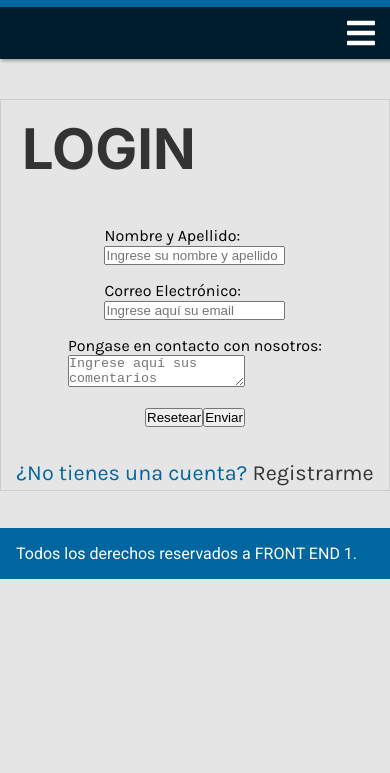
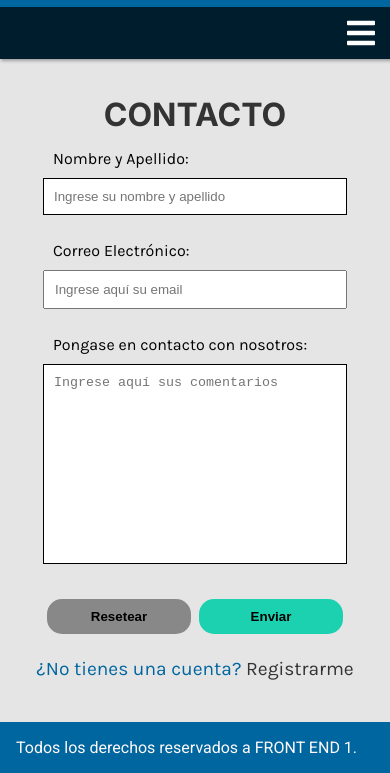
Before and after one commit to afidal/front, a plain HTML site: page heroes/contacto.html in a window 390 px wide. Shown: the part 185-958 px from the top of the page. Before the commit the page ends 844 px from the top, so only its background shows below. Drawn offline with Linux system fonts and the light colour scheme.

Commit message:
Subo Heroes con CSS en formularios y pseudo-selectores

```diff
--- a/heroes/contacto.html
+++ b/heroes/contacto.html
@@ -35,10 +35,10 @@
 
     <main>
       <div class="login">
-        <h2>Login</h2>
+        <h2>Contacto</h2>
         <form action="" method="POST">
           <div>
-            <label for="nombreapellido">Nombre y Apellido:</label><br />
+            <label for="nombreyapellido">Nombre y Apellido:</label>
             <input
               type="text"
               name="nombreyapellido"
@@ -48,7 +48,7 @@
           </div>
 
           <div>
-            <label for="email">Correo Electrónico:</label><br />
+            <label for="email">Correo Electrónico:</label>
             <input
               type="email"
               name="email"
@@ -58,7 +58,7 @@
           </div>
           <div>
             <label for="comentario">Pongase en contacto con nosotros:</label
-            ><br />
+            >
             <textarea
               name="comentario"
               id="comentario"
@@ -66,7 +66,7 @@
             ></textarea>
           </div>
 
-          <div>
+          <div class="botonera-partida">
             <input type="reset" value="Resetear" /><input
               type="submit"
               value="Enviar"
--- a/heroes/css/styles.css
+++ b/heroes/css/styles.css
@@ -8,10 +8,7 @@
   box-sizing: border-box;
 }
 
-a,
-a:hover,
-a:focus,
-a:active {
+a {
   text-decoration: none;
   color: #f3f3f3;
 }
@@ -45,6 +42,10 @@ h1 {
   padding: 10px 0px;
 }
 
+.logo a:hover {
+  background-color: #e5e5e5;
+}
+
 header > div {
   background-color: #001d2d;
   display: flex;
@@ -58,10 +59,24 @@ nav ul {
   display: flex;
   list-style-type: none;
   justify-content: flex-end;
+  padding: 3px;
 }
 
 nav ul li {
   margin-right: 25px;
+  display: inline-block;
+}
+
+nav ul li a {
+  padding: 7px;
+}
+nav ul li a:hover {
+  border: 1px solid white;
+}
+
+nav ul li a:active {
+  border: 1px solid white;
+  background-color: #00669f;
 }
 
 .info {
@@ -140,11 +155,22 @@ h3 {
 
 h2 {
   color: black;
-  font-size: 2rem;
+  font-size: 1.8rem;
   text-align: center;
   text-transform: uppercase;
   padding: 1rem;
-  margin-top: 2.7rem;
+}
+
+.card h2 {
+  margin-top: 40px;
+}
+
+.card h2::before {
+  content: "\f0e7";
+  font-family: "Font Awesome 5 Free";
+  font-weight: 600;
+  font-size: 1.4rem;
+  margin-right: 7px;
 }
 
 .card-button {
@@ -156,6 +182,10 @@ h2 {
   padding: 0.9rem 2.2rem;
   margin-top: 1.5rem;
   margin-bottom: 0.2rem;
+}
+
+.card-button:hover {
+  background-color: #001d2d;
 }
 
 .icon-heart {
@@ -189,17 +219,16 @@ footer {
   width: 70%;
   margin: 0px auto;
   padding: 50px 80px 50px 80px;
-  border: 1px solid #ccc;
 }
 
 .login h2 {
   font-family: "Inter", sans-serif;
   align-self: flex-start;
   color: #333;
-  font-size: 3.5rem;
-  line-height: 3.5rem;
+  font-size: 2rem;
+  line-height: 2rem;
   font-weight: 700;
-  margin: 0px;
+  margin-left: 50px;
 }
 
 form {
@@ -207,7 +236,74 @@ form {
   display: flex;
   flex-direction: column;
   align-items: center;
-  margin: 25px 0px;
+  margin: 15px 0px;
+  width: 80%;
+  color: #000000;
+}
+
+form > div {
+  width: 100%;
+}
+
+input,
+label,
+select {
+  width: 100%;
+  padding: 10px;
+  display: inline-block;
+}
+
+input:focus,
+select:focus,
+textarea:focus {
+  outline: 2px solid #1cd1b0;
+}
+
+textarea {
+  resize: none;
+  width: 100%;
+  height: 200px;
+  padding: 10px;
+}
+
+input[type="submit"],
+input[type="reset"] {
+  margin: 15px 0px;
+  border: none;
+}
+
+.botonera-partida {
+  display: flex;
+  justify-content: space-around;ß
+}
+
+.botonera-partida input {
+  width: 47.5%;
+}
+
+input[type="submit"]:hover,
+input[type="reset"]:hover {
+  cursor: pointer;
+  color: white;
+}
+
+input[type="submit"] {
+  background-color: #1cd1b0;
+  color: black;
+  font-weight: 700;
+  border-radius: 15px;
+}
+
+input[type="reset"] {
+  background-color: #888888;
+  color: black;
+  font-weight: 700;
+  border-radius: 15px;
+}
+
+input[type="text"],
+textarea {
+  border: 1px solid black;
 }
 
 form > div {
@@ -225,6 +321,10 @@ form > div {
   color: #333;
 }
 
+.login p a:hover{
+  color: #1cd1b0;
+}
+
 @media screen and (max-width: 768px) {
   .card {
     width: 100%;
@@ -240,15 +340,16 @@ form > div {
   }
 
   .login {
-    margin: 70px auto;
+    margin: 0px auto;
+    width: 85%;
+  }
+
+  .login h2 {
+    margin-left: 40px;
   }
 }
 
 @media screen and (max-width: 480px) {
-  /*  html {
-    font-size: 13px;
-  } */
-
   .card {
     width: 100%;
     margin: 3rem 0rem 0.75rem 0rem;
@@ -281,7 +382,23 @@ form > div {
 
   .login {
     width: 100%;
-    margin: 40px auto 0px auto;
+    margin: 35px auto 0px auto;
     padding: 5px;
   }
+
+  .login p {
+    font-size: 1.2rem;
+    font-weight: 400;
+  }
+
+  .login h2 {
+    font-size: 2rem;
+    align-self: center;
+    padding: 0px;
+    margin: 0px;
+  }
+
+  form {
+    margin: 0px;
+  }
 }
```
Also changed, not shown: heroes/ingresar.html (+2 -2 lines), heroes/registro.html (+5 -5 lines).
